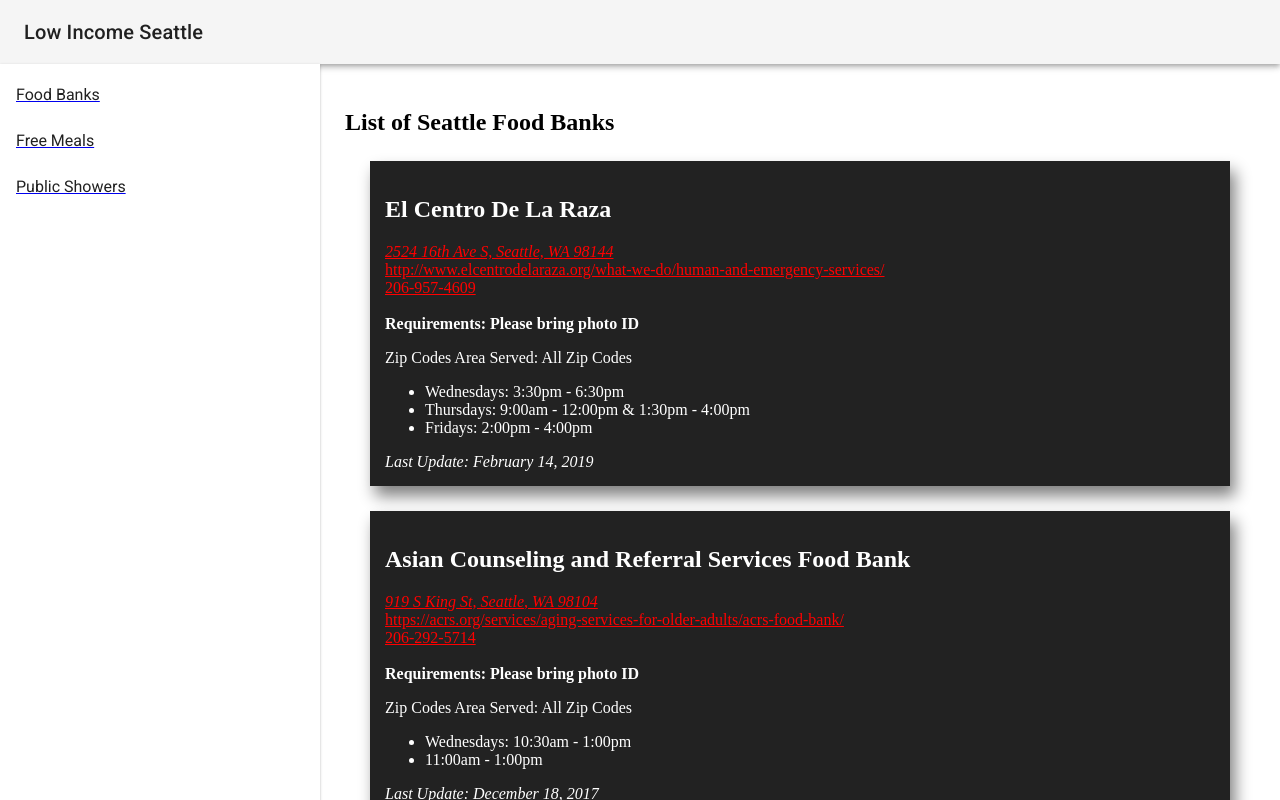
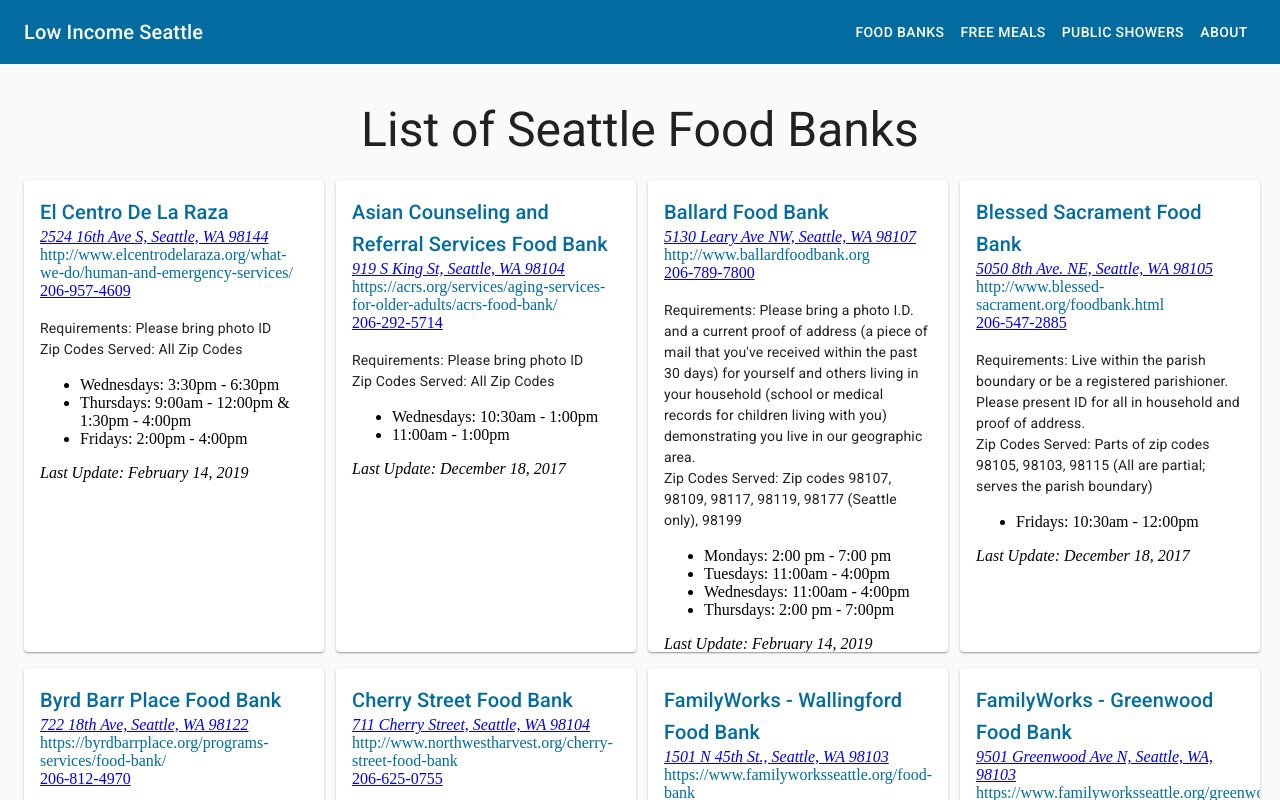
Before and after one commit to ManuelMesson/low-income-seattle, a React (Create React App) app: page /food-banks in a window 1280 px wide. Shown: the top 800 px of the page. Built offline with nearby package versions, Linux system fonts and the light colour scheme; the HTML template or start-up script is replaced by a standard one.

Commit message:
Updated ui in all containers and some components

```diff
--- a/package.json
+++ b/package.json
@@ -8,7 +8,8 @@
     "react": "^16.8.4",
     "react-dom": "^16.8.4",
     "react-router-dom": "^5.0.0",
-    "react-scripts": "^3.0.0"
+    "react-scripts": "^3.0.0",
+    "typeface-roboto": "0.0.54"
   },
   "scripts": {
     "start": "react-scripts start",
--- a/src/App.css
+++ b/src/App.css
@@ -1,18 +1,3 @@
-.container {
-  display: grid;
-  grid-template-columns: 25% 75%;
-}
-
-.App-header {
-  background: #0B132B;
-  padding: 18px;
-  color: #5BC0BE;
-  font-size: 18px;
-  min-height: 25px;
-  display: grid;
-  grid-template-columns: 50% 50%;
-}
-
 .App-footer {
   background: #222;
   height: 200px;
@@ -34,36 +19,8 @@
   text-decoration: underline;
 }
 
-.menu {
-  height: 100%;
-  background: #222;
+main {
+  padding: 24px;
+  min-height: 650px;
+  background: #FAFAFA;
 }
-
-.card {
-  padding: 15px;
-  background: #222;
-  box-shadow: 5px 10px 15px grey;
-  margin: 25px;
-  color: white;
-}
-
-.card a {
-  color: red;
-}
-
-aside {
-  height: 100%;
-  min-height: 800px;
-}
-
-.test {
-  text-align: center;
-}
-
-.test a:visited{
-  text-decoration: none;
-}
-
-main {
-  padding: 25px;
-}
--- a/src/App.js
+++ b/src/App.js
@@ -1,25 +1,37 @@
 import React, { Component } from "react";
+
 import "./App.css";
-import { BrowserRouter as Router} from "react-router-dom";
+import { BrowserRouter as Router } from "react-router-dom";
 
 import Header from "./components/Header";
 import Footer from "./components/Footer";
 
 import Main from "./containers/Main";
-import Aside from "./containers/Aside";
+
+import { MuiThemeProvider, createMuiTheme } from "@material-ui/core/styles";
+
+const theme = createMuiTheme({
+  palette: {
+    primary: { main: "#026ca0" },
+    secondary: { main: "#ffc400" },
+  },
+  // background: {
+  //   paper: '#222',
+  //   default: "#222"
+  // },
+  typography: { useNextVariants: true }
+});
+
 class App extends Component {
   render() {
     return (
-      <div>
+      <MuiThemeProvider theme={theme}>
         <Router>
           <Header />
-          <div className="container">
-            <Aside />
             <Main />
-          </div>
           <Footer />
         </Router>
-      </div>
+      </MuiThemeProvider>
     );
   }
 }
--- a/src/components/Card.jsx
+++ /dev/null
@@ -1,56 +0,0 @@
-import React, { Component } from "react";
-
-class Card extends Component {
-
-  computeAddressMapsUrl = () => {
-    return (
-      "https://www.google.com/maps/search/?api=1&origin=Seattle,Washington&query=" +
-      this.props.address
-    );
-  };
-
-  getPhoneNumberLink = () => {
-    return "tel:" + this.props.phone;
-  };
-
-  computeHomeDelivery = () => {
-    if (this.props.homeDelivery === undefined) {
-      return null;
-    }
-    return "Home Delivery: " + this.props.homeDelivery;
-  };
-
-  render = () => {
-    const distributionHours = this.props.distributionHours.map(item => (
-      <li key={Math.random()}>{item}</li>
-    ));
-    return (
-      <div className="card">
-        <h1>{this.props.name}</h1>
-        <address>
-          <a
-            href={this.computeAddressMapsUrl()}
-            target="_blank"
-            rel="noopener noreferrer"
-          >
-            {this.props.address}
-          </a>
-        </address>
-        <a href={this.props.website} target="_blank" rel="noopener noreferrer">
-          {this.props.website}
-        </a>
-        <br />
-        <a href={this.getPhoneNumberLink()}>{this.props.phone}</a>
-        <br />
-        <br />
-        <b>Requirements: {this.props.requirements}</b>
-        <p>Zip Codes Area Served: {this.props.areaServed}</p>
-        <ul>{distributionHours}</ul>
-        <p>{this.computeHomeDelivery()}</p>
-        <i>Last Update: {this.props.lastUpdate}</i>
-      </div>
-    );
-  };
-}
-
-export default Card;
--- /dev/null
+++ b/src/components/FoodBankCard.jsx
@@ -0,0 +1,88 @@
+import React, { Component } from "react";
+import { withStyles } from "@material-ui/core/styles";
+import Card from "@material-ui/core/Card";
+import CardContent from "@material-ui/core/CardContent";
+import { Typography, Link } from "@material-ui/core";
+
+const styles = {
+  card: {
+    minWidth: 300,
+    maxWidth: 375,
+    minHeight: 472,
+    maxHeight: 472
+  },
+  bullet: {
+    display: "inline-block",
+    margin: "0 2px",
+    transform: "scale(0.8)"
+  },
+  title: {
+    fontSize: 14
+  },
+  pos: {
+    marginBottom: 12
+  }
+};
+
+class FoodBankCard extends Component {
+  computeAddressMapsUrl = () => {
+    return (
+      "https://www.google.com/maps/search/?api=1&origin=Seattle,Washington&query=" +
+      this.props.address
+    );
+  };
+
+  getPhoneNumberLink = () => {
+    return "tel:" + this.props.phone;
+  };
+
+  computeHomeDelivery = () => {
+    if (this.props.homeDelivery === undefined) {
+      return null;
+    }
+    return "Home Delivery: " + this.props.homeDelivery;
+  };
+
+  render = () => {
+    const distributionHours = this.props.distributionHours.map(item => (
+      <li key={Math.random()}>{item}</li>
+    ));
+    const { classes } = this.props;
+    return (
+      <Card className={classes.card}>
+        <CardContent>
+          <Typography variant="h6" color="primary">
+            {this.props.name}
+          </Typography>
+          <address>
+            <a
+              href={this.computeAddressMapsUrl()}
+              target="_blank"
+              rel="noopener noreferrer"
+            >
+              {this.props.address}
+            </a>
+          </address>
+          <Link
+            href={this.props.website}
+            target="_blank"
+            rel="noopener noreferrer"
+          >
+            {this.props.website}
+          </Link>
+          <br />
+          <a href={this.getPhoneNumberLink()}>{this.props.phone}</a>
+          <br />
+          <br />
+          <Typography>Requirements: {this.props.requirements}</Typography>
+          <Typography>Zip Codes Served: {this.props.areaServed}</Typography>
+          <ul>{distributionHours}</ul>
+          <p>{this.computeHomeDelivery()}</p>
+          <i>Last Update: {this.props.lastUpdate}</i>
+        </CardContent>
+      </Card>
+    );
+  };
+}
+
+export default withStyles(styles)(FoodBankCard);
--- a/src/components/Header.jsx
+++ b/src/components/Header.jsx
@@ -1,22 +1,44 @@
-import React, { Component } from "react";
+import React from "react";
+import { Link } from "react-router-dom";
+import { withStyles } from "@material-ui/core/styles";
 import AppBar from "@material-ui/core/AppBar";
 import Toolbar from "@material-ui/core/Toolbar";
 import Typography from "@material-ui/core/Typography";
+import Button from "@material-ui/core/Button";
 
-class Header extends Component {
-  render = () => {
-    return (
-      <header role="banner">
-        <AppBar position="static" color="default">
+const styles = {
+  root: {
+    flexGrow: 1,
+  },
+  grow: {
+    flexGrow: 1
+  },
+  menuButton: {
+    marginLeft: -12,
+    marginRight: 20
+  }
+};
+
+function Header(props) {
+  const { classes } = props;
+  return (
+    <header role="banner">
+      <div className={classes.root}>
+        <AppBar position="static">
           <Toolbar>
-            <Typography variant="h6" color="inherit">
+            <Typography variant="h6" color="inherit" className={classes.grow}>
               Low Income Seattle
             </Typography>
+
+            <Button color="inherit" component={Link} to="/food-banks">Food Banks</Button>
+            <Button color="inherit" component={Link} to="/free-meals">Free Meals</Button>
+            <Button color="inherit" component={Link} to="/public-showers">Public Showers</Button>
+            <Button color="inherit" component={Link} to="/about">About</Button>
           </Toolbar>
         </AppBar>
-      </header>
-    );
-  };
+      </div>
+    </header>
+  );
 }
 
-export default Header;
+export default withStyles(styles)(Header);
--- a/src/components/MealCard.jsx
+++ b/src/components/MealCard.jsx
@@ -1,16 +1,45 @@
 import React from "react";
+import Card from "@material-ui/core/Card";
+import CardContent from "@material-ui/core/CardContent";
+import { Typography } from "@material-ui/core";
+import { withStyles } from "@material-ui/core/styles";
 
-export const MealCard = props => (
-  <div>
-    <section>
-      <h1>{props.name_of_program}</h1>
-      <p>
-        <i>
-          {props.meal_served} served to: {props.people_served} every <date>{props.day_time}</date>
-        </i>
-        <br />
-        <address>{props.location}</address>
-      </p>
-    </section>
-  </div>
-);
+const styles = {
+  card: {
+    minWidth: 300,
+    maxWidth: 375,
+    minHeight: 472,
+    maxHeight: 472
+  },
+  bullet: {
+    display: "inline-block",
+    margin: "0 2px",
+    transform: "scale(0.8)"
+  },
+  title: {
+    fontSize: 14
+  },
+  pos: {
+    marginBottom: 12
+  }
+};
+
+const MealCard = props => {
+  const { classes } = props;
+  return (
+    <Card className={classes.card}>
+      <CardContent>
+        <Typography variant="h6">{props.name_of_program}</Typography>
+        <Typography variant="subtitle1">
+          <address>{props.location}</address>
+        </Typography>
+        <Typography>
+          {props.meal_served} served to: {props.people_served} every{" "}
+          {props.day_time}
+        </Typography>
+      </CardContent>
+    </Card>
+  );
+};
+
+export default withStyles(styles)(MealCard);
--- a/src/components/ShowerCard.jsx
+++ b/src/components/ShowerCard.jsx
@@ -1,22 +1,50 @@
 import React from "react";
 
-import Card from '@material-ui/core/Card';
-import CardContent from '@material-ui/core/CardContent';
+import Card from "@material-ui/core/Card";
+import CardContent from "@material-ui/core/CardContent";
+import { Typography } from "@material-ui/core";
+import { withStyles } from "@material-ui/core/styles";
 
-const ShowerCard = props => (
-    <section>
-        <Card>
-            <CardContent>
-            <h1>{props.name}</h1>
+const styles = {
+    card: {
+        minWidth: 300,
+        maxWidth: 375,
+        minHeight: 472,
+        maxHeight: 472
+    },
+    bullet: {
+      display: "inline-block",
+      margin: "0 2px",
+      transform: "scale(0.8)"
+    },
+    title: {
+      fontSize: 14
+    },
+    pos: {
+      marginBottom: 12
+    }
+  };
+
+const ShowerCard = props => {
+  const { classes } = props;
+  return (
+    <Card className={classes.card}>
+      <CardContent>
+        <Typography variant="h6" color="primary">
+          {props.name}
+        </Typography>
         <address>
-            <p>{props.address}</p>
-            <p>{props.phone}</p>
+          <Typography variant="subtitle1">{props.address}</Typography>
+          <Typography variant="subtitle1">Telephone: {props.phone}</Typography>
         </address>
-        <b>Open: </b>{props.open}<br />
-        <b>Info: </b>{props.info}
-            </CardContent>
-        </Card>
-    </section>
-)
+        <br />
+        <Typography>Open: {props.open}</Typography>
+        <br />
+        <b>Info: </b>
+        {props.info}
+      </CardContent>
+    </Card>
+  );
+};
 
-export default ShowerCard;
+export default withStyles(styles)(ShowerCard);
--- a/src/containers/FoodBank.jsx
+++ b/src/containers/FoodBank.jsx
@@ -1,10 +1,31 @@
 import React, { Component } from "react";
-import Card from "../components/Card";
+import FoodBankCard from "../components/FoodBankCard";
 import { FOOD_BANK } from "../constants/FoodBanks";
+import { Grid, Typography } from "@material-ui/core";
+
+const Title = () => {
+  const divStyle = {
+    marginTop: 25,
+    marginBottom: 25
+  }
+  return (
+    <Grid
+      container
+      direction="row"
+      justify="center"
+      alignItems="center"
+      spacing={16}
+    >
+      <Typography variant="h3" style={divStyle}>List of Seattle Food Banks</Typography>
+    </Grid>
+  );
+};
+
 class FoodBank extends Component {
   render = () => {
     const items = FOOD_BANK.map(item => (
-      <Card
+      <Grid item xs={3} key={item.id}>
+        <FoodBankCard
           key={item.id}
           name={item.name}
           address={item.address}
@@ -20,12 +41,15 @@
           additionalInformation={item.additionalInformation}
           lastUpdate={item.lastUpdate}
         />
+      </Grid>
     ));
     return (
-      <section>
-        <h1>List of Seattle Food Banks</h1>
+      <div>
+        <Title />
+        <Grid container spacing={16} direction="row">
           {items}
-      </section>
+        </Grid>
+      </div>
     );
   };
 }
--- a/src/containers/FreeMeals.jsx
+++ b/src/containers/FreeMeals.jsx
@@ -1,6 +1,7 @@
 import React, { Component } from "react";
 
-import { MealCard } from "../components/MealCard";
+import MealCard from "../components/MealCard";
+import { Grid, Typography, CircularProgress } from "@material-ui/core";
 class FreeMeals extends Component {
   constructor() {
     super();
@@ -18,9 +19,9 @@
     const { isLoading, data } = this.state;
 
     return (
-      <div>
+      <Grid container spacing={24} direction="row">
         {!isLoading ? (
-          data.map(item => {
+          data.map((item, index) => {
             const {
               day_time,
               location,
@@ -28,20 +29,26 @@
               name_of_program,
               people_served
             } = item;
+            const id = index;
             return (
+              <Grid item xs={3}>
                 <MealCard
+                  key={id}
                   day_time={day_time}
                   location={location}
                   meal_served={meal_served}
                   name_of_program={name_of_program}
                   people_served={people_served}
                 />
+              </Grid>
             );
           })
         ) : (
-          <p>loading</p>
+          <Grid container justify="center" alignItems="center">
+            <CircularProgress />
+          </Grid>
         )}
-      </div>
+      </Grid>
     );
   };
 
--- a/src/containers/PublicShowers.jsx
+++ b/src/containers/PublicShowers.jsx
@@ -1,11 +1,13 @@
 import React, { Component } from "react";
 import ShowerCard from "./../components/ShowerCard";
 import { PUBLIC_SHOWERS } from "./../constants/PublicShowers";
+import { Grid } from "@material-ui/core";
 
 class PublicShowers extends Component {
   render = () => {
     const item = PUBLIC_SHOWERS.map(item => {
       return (
+        <Grid item xs={3} key={item.id}>
         <ShowerCard
           key={item.id}
           name={item.name}
@@ -14,9 +16,14 @@
           open={item.open}
           info={item.info}
         />
+        </Grid>
       );
     });
-    return <div>{item}</div>;
+    return (
+      <Grid container spacing={16}>
+          {item}
+      </Grid>
+    );
   };
 }
 
```
Also changed, not shown: src/containers/Main.jsx (+4 -4 lines), 1 other file (tests, documents, lock files or other folders). Lines whose indentation alone changed are shown as unchanged.
